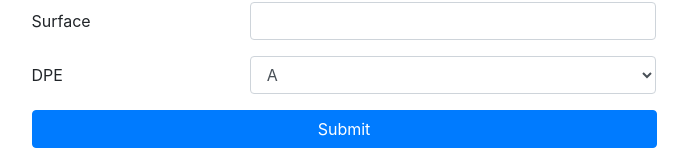
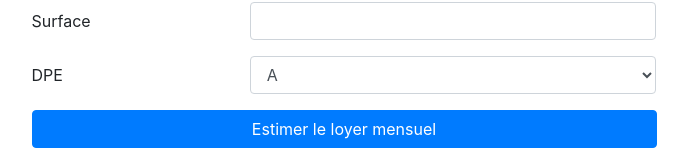
Before and after one commit to Simplon-IA-Bdx-1/realestate-guillaume-nicos-pierre-silvia, a Flask app: page / in a window 1280 px wide. Shown: the part 642-800 px from the top of the page, without its empty margins (296-984 px from the left). Run offline with Flask 2, Linux system fonts and the light colour scheme; some libraries are stand-ins or nearby versions.

Commit message:
Dockerfile

```diff
--- a/prediction_container/www/templates/formulaire.html
+++ b/prediction_container/www/templates/formulaire.html
@@ -172,7 +172,7 @@
               </div>
             </div>
 
-            <button type="submit" class="btn btn-primary btn-block">Submit</button>
+            <button type="submit" class="btn btn-primary btn-block">Estimer le loyer mensuel</button>
           </form>
         </div>
       </div>
```
Also changed, not shown: 1 other file.
